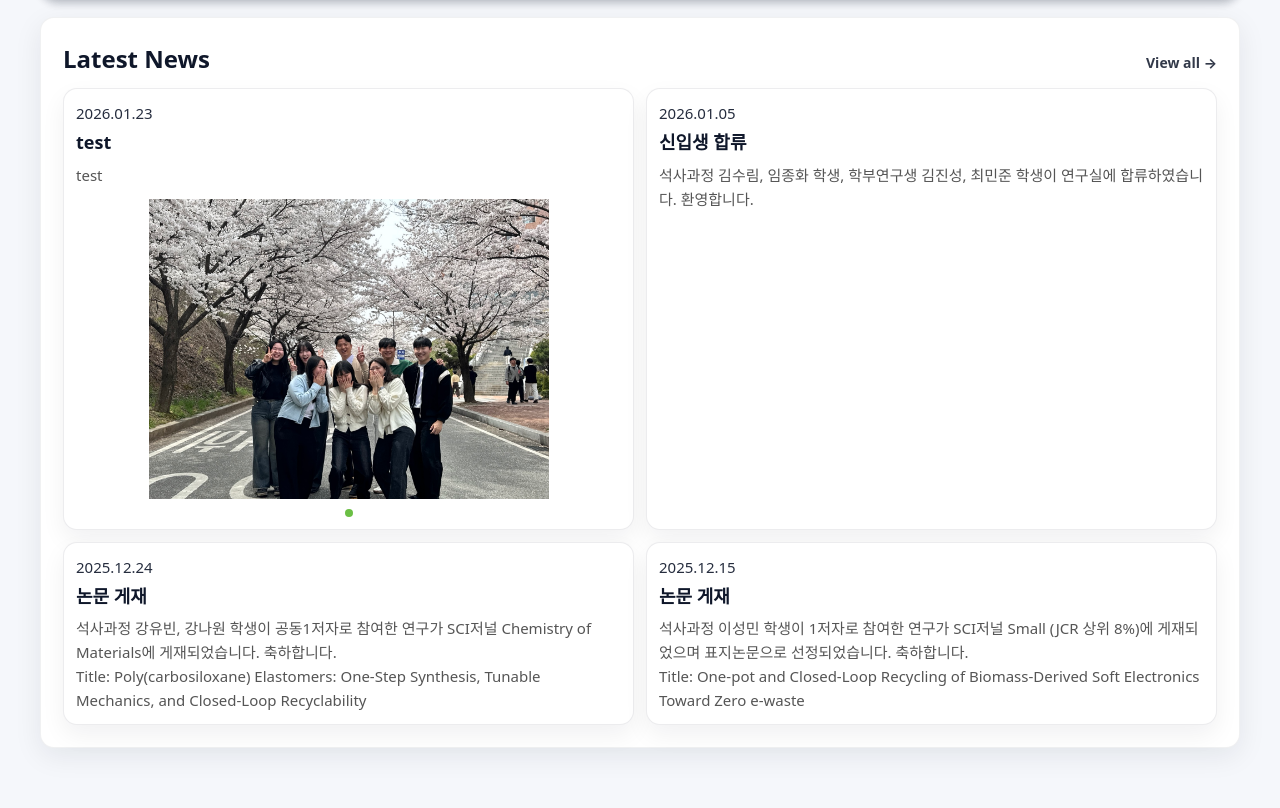
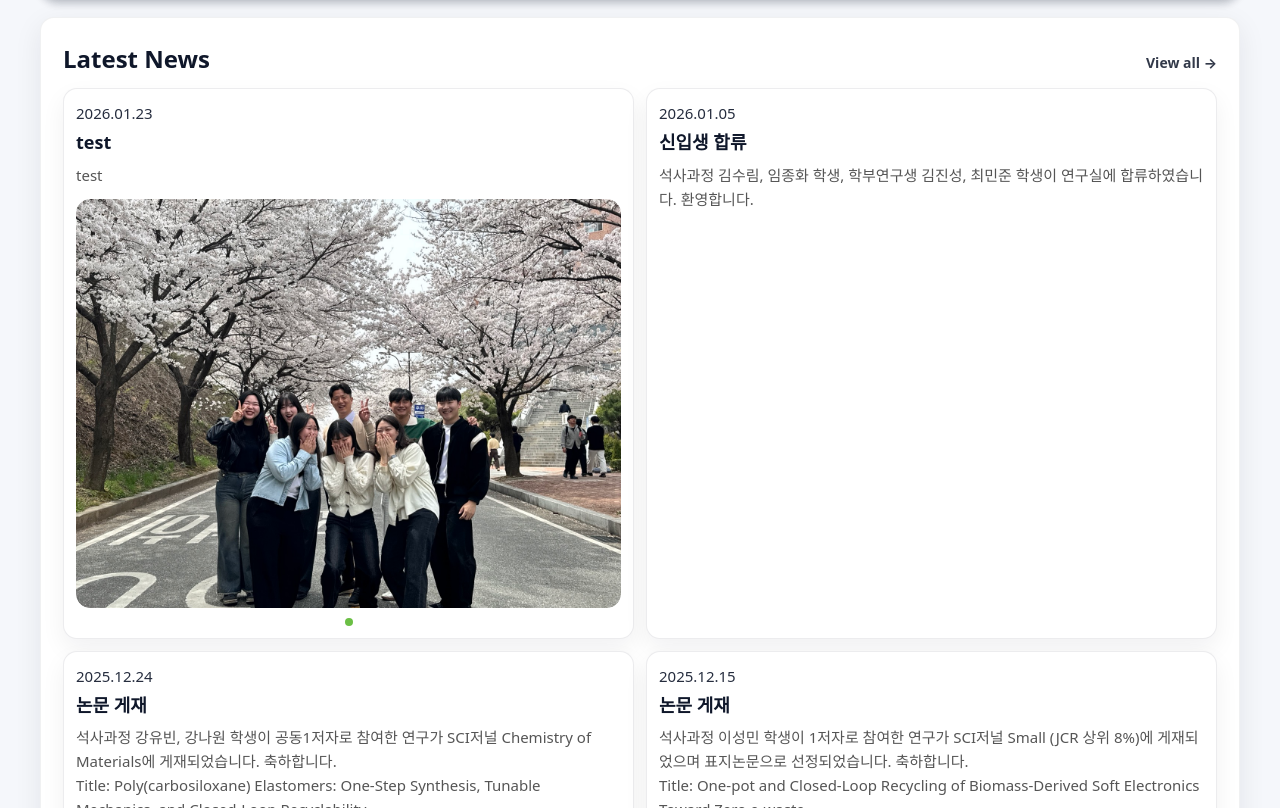
Before and after one commit to crchoi0305/SFPL, a plain HTML site: page index.html in a window 1280 px wide. Shown: the part 471-1279 px from the top of the page. Drawn offline with Linux system fonts and the light colour scheme; files whose address does not match are found by name.

Commit message:
Fix home news carousel image sizing (no crop)

```diff
--- a/index.html
+++ b/index.html
@@ -21,7 +21,6 @@
 
     <section class="page-wrap">
       <div class="card page-hero">
-    <!-- ✅ 최신 News 4개 출력 자리 -->
         <div class="home-news">
           <div class="home-news-head">
             <h3 class="home-news-title">Latest News</h3>
@@ -36,7 +35,6 @@
   </main>
 
   <div id="site-footer"></div>
-
 
 <script>
   (function () {
@@ -53,7 +51,7 @@
     }
   })();
 
-  // 1) header 로드 (index.html과 같은 폴더면 header.html)
+  // header load
   fetch("header.html")
     .then(res => res.text())
     .then(html => {
@@ -73,7 +71,6 @@
         .querySelectorAll(".dropdown-toggle, .mobile-nav .m-link[href='#']")
         .forEach((el) => el.addEventListener("click", (e) => e.preventDefault()));
 
-      // ✅ Mobile submenu (People/Achievement): 클릭 시 열기/닫기
       document.querySelectorAll('#mobileNav .m-link[data-toggle="sub"]').forEach((link) => {
         link.addEventListener('click', (e) => {
           e.preventDefault();
@@ -84,6 +81,7 @@
     })
     .catch(err => console.error("header load failed:", err));
 
+  // footer load
   fetch("footer.html")
     .then(res => {
       if (!res.ok) throw new Error("footer.html load failed");
@@ -96,8 +94,7 @@
     })
     .catch(err => console.error(err));
 
-
-  // ✅ index 홈에서 최신 News 4개만 출력
+  // latest news
   const latestWrap = document.getElementById("latestNews");
 
   function safeDate(d) {
@@ -114,24 +111,41 @@
     return m;
   }
 
-  function isAbsPath(p) {
-    return /^https?:\/\//i.test(p) || String(p).startsWith("/");
+  function isHttpUrl(p){ return /^https?:\/\//i.test(String(p)); }
+
+  // ✅ 핵심: 이미지는 항상 content/assets/news 기준으로 읽기
+  // - CMS가 "/assets/news/..", "assets/news/..", "news/..", "파일명만", "/content/assets/news/.." 등
+  //   어떤 값을 주더라도 최종적으로 "/content/assets/news/.." 로 통일.
+  function normalizeImgSrc(v) {
+    if (!v) return "";
+    const src = (typeof v === "string") ? v : (v && typeof v === "object" ? (v.src || v.image || "") : "");
+    const s = String(src || "").trim();
+    if (!s) return "";
+
+    // 외부 URL은 그대로
+    if (isHttpUrl(s)) return s;
+
+    // 앞의 ./, / 제거
+    let clean = s.replace(/^\.?\//, "").replace(/^\/+/, "");
+
+    // 이미 content/assets/news 로 들어오는 경우
+    if (clean.startsWith("content/assets/news/")) return "/" + clean;
+
+    // /assets/news/... 또는 assets/news/...
+    clean = clean.replace(/^assets\/news\//, "");
+    clean = clean.replace(/^content\/assets\/news\//, "");
+
+    // news/... 로 오는 경우도 제거
+    clean = clean.replace(/^news\//, "");
+
+    // 파일명만 남았든, 하위폴더가 있든 최종적으로 content/assets/news 아래로
+    return "/content/assets/news/" + clean;
   }
 
-  // ✅ 중요: index.html 기준 이미지 경로 보정
-  function normalizeImgSrc(v) {
-    if (!v) return "";
-    const src = (typeof v === "string") ? v : (v && typeof v === "object" ? v.src : "");
-    if (!src) return "";
-    if (isAbsPath(src)) return src;                 // "/assets/..." or "https://..."
-    return String(src).replace(/^\.?\//, "");       // "assets/..." 형태로 정리
-  }
-
-  // ✅ 카드 안에 필요한 CSS를 JS가 자동 주입(붙여넣기만 하게)
+  // CSS auto inject
   (function injectHomeNewsCSS(){
     if (document.getElementById("home-news-carousel-css")) return;
     const css = `
-      /* ===== Home Latest News carousel (auto injected) ===== */
       .home-news-item { cursor: pointer; }
       .home-news-desc{
         color:#555; line-height:1.6; margin-top: 8px; white-space: pre-wrap;
@@ -154,12 +168,12 @@
         flex-shrink: 0;
         display:flex;
         align-items:center;
-        justify-content:center;   /* ✅ 가운데 정렬 */
+        justify-content:center;
       }
       .home-news-slide img{
         width: 100%;
-        max-width: 720px;         /* ✅ 데스크탑에서 너무 커지지 않게 */
-        height: 220px;            /* ✅ 조금 크게 */
+        max-width: 720px;
+        height: 220px;
         object-fit: cover;
         display:block;
       }
@@ -182,7 +196,7 @@
       @media (max-width: 640px){
         .home-news-slide img{
           max-width: 100%;
-          height: 200px;          /* ✅ 모바일도 큼직하게 */
+          height: 200px;
         }
       }
     `;
@@ -204,7 +218,7 @@
     const max = track.children.length;
     if (max <= 1) return;
     const cur = parseInt(track.dataset.index || "0", 10);
-    const next = (cur + dir + max) % max; // ✅ 루프
+    const next = (cur + dir + max) % max;
     setHomeIndex(track, dots, next);
   }
 
@@ -227,7 +241,6 @@
     top.appendChild(title);
     item.appendChild(top);
 
-    // ✅ desc 우선 출력, 없으면 body 첫줄
     if (p.desc) {
       const desc = document.createElement("div");
       desc.className = "home-news-desc";
@@ -243,7 +256,6 @@
       }
     }
 
-    // ✅ images 캐러셀 + dots + swipe + auto slide
     const imgsRaw = Array.isArray(p.images) ? p.images : [];
     const imgs = imgsRaw.map(normalizeImgSrc).filter(Boolean);
 
@@ -260,7 +272,7 @@
         slide.className = "home-news-slide";
 
         const img = document.createElement("img");
-        img.src = src;
+        img.src = src;  // ✅ /content/assets/news/... 로 고정됨
         img.alt = `${p.title || "News"} - ${i + 1}`;
         img.loading = "lazy";
 
@@ -287,7 +299,6 @@
       });
       item.appendChild(dots);
 
-      // auto slide
       const INTERVAL = 3500;
       let timer = null;
 
@@ -306,11 +317,9 @@
         startAuto();
       };
 
-      // hover stop
       item.addEventListener("mouseenter", stopAuto);
       item.addEventListener("mouseleave", startAuto);
 
-      // swipe
       let startX = null;
       track.addEventListener("touchstart", e => {
         startX = e.touches[0].clientX;
@@ -325,14 +334,12 @@
         startAuto();
       }, { passive: true });
 
-      // 카드 클릭과 캐러셀 조작 충돌 방지
       carousel.addEventListener("click", (e) => e.stopPropagation());
       dots.addEventListener("click", (e) => e.stopPropagation());
 
       startAuto();
     }
 
-    // 클릭하면 news.html로 이동
     item.addEventListener("click", () => {
       window.location.href = "news.html";
     });
@@ -371,7 +378,5 @@
   loadLatestNews();
 </script>
 
-
-
 </body>
 </html>
--- a/styles.css
+++ b/styles.css
@@ -886,10 +886,18 @@ main {
 }
 
 
-.carousel-img{
-  aspect-ratio: 16 / 9;
+.carousel-slide{
+  aspect-ratio: 16 / 9;      /* 틀 고정 */
 }
 
+.carousel-img{
+  width: 100%;
+  height: 100%;
+  object-fit: cover;         /* ✅ 꽉 채우기(일부 잘릴 수 있음) */
+  object-position: center;
+  border-radius: 14px;
+  display: block;
+}
 /* ===== SCI compact card overrides ===== */
 
 .thumb{
@@ -1104,3 +1112,83 @@ main {
   text-decoration: underline;
   text-underline-offset: 2px;
 }
+
+/* ===== Latest News carousel: fill like photo album ===== */
+
+/* 캐러셀 영역을 고정 프레임으로 */
+.home-news-carousel{
+  background: #fff !important;
+  border-radius: 14px !important;
+  overflow: hidden !important;
+}
+
+/* 1) 슬라이드 = 프레임(틀) */
+.home-news-slide{
+  aspect-ratio: 16 / 9;
+  width: 100%;
+  flex: 0 0 100%;
+  overflow: hidden;         /* ✅ 프레임 밖 잘리는 부분 숨김 */
+  border-radius: 12px;      /* 선택(카드 느낌 맞추기) */
+}
+
+/* 2) 이미지 = 프레임을 채우되, 기준은 항상 "정중앙" */
+.home-news-slide img{
+  width: 100%;
+  height: 100%;
+  display: block;
+  object-fit: cover;
+  object-position: 50% 50%; /* ✅ center를 더 명시적으로 */
+}
+
+/* 모바일은 더 덜 잘리게 비율 변경 (선택) */
+@media (max-width: 640px){
+  .home-news-slide{ aspect-ratio: 4 / 3; }
+}
+
+/* ===== FIX: Home Latest News carousel 이미지를 카드 가로폭 꽉 채우기 ===== */
+.home-news-carousel{
+  width: 100% !important;
+}
+
+.home-news-track{
+  width: 100% !important;
+}
+
+.home-news-slide{
+  width: 100% !important;
+  flex: 0 0 100% !important;
+  aspect-ratio: 16 / 9 !important;  /* 포토앨범처럼 프레임 */
+  overflow: hidden !important;
+  border-radius: 14px !important;
+}
+
+.home-news-slide img{
+  width: 100% !important;
+  height: 100% !important;
+
+  /* ✅ "가로 안 꽉참" 원인 제거 */
+  max-width: none !important;
+  max-height: none !important;
+
+  display: block !important;
+  object-fit: cover !important;          /* 꽉 채우기(잘릴 수 있음) */
+  object-position: 50% 50% !important;
+}
+
+/* ===== Home Latest News: 가로는 꽉, 세로는 유동(안잘림) ===== */
+.home-news-slide{
+  aspect-ratio: auto !important;   /* ✅ 프레임 고정 제거 */
+  height: auto !important;
+  overflow: visible !important;    /* 잘림 방지 */
+}
+
+.home-news-slide img{
+  width: 100% !important;          /* ✅ 가로 꽉 */
+  height: auto !important;         /* ✅ 세로는 이미지 비율대로 */
+  max-width: none !important;
+  max-height: none !important;
+
+  object-fit: contain !important;  /* ✅ 절대 안 잘림 */
+  display: block !important;
+  border-radius: 14px !important;
+}
```
Also changed, not shown: photo.html (+0 -2 lines). Lines whose indentation alone changed are shown as unchanged.
